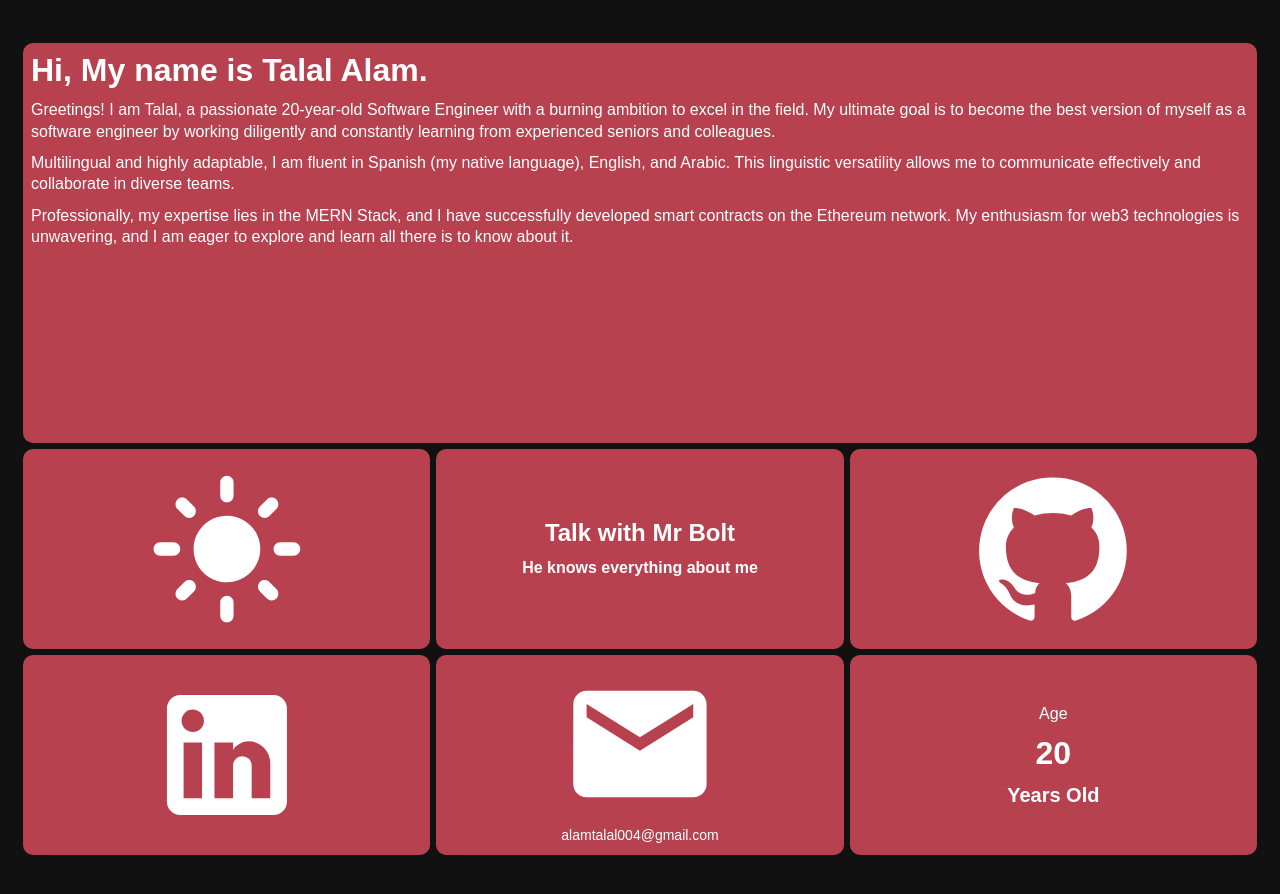
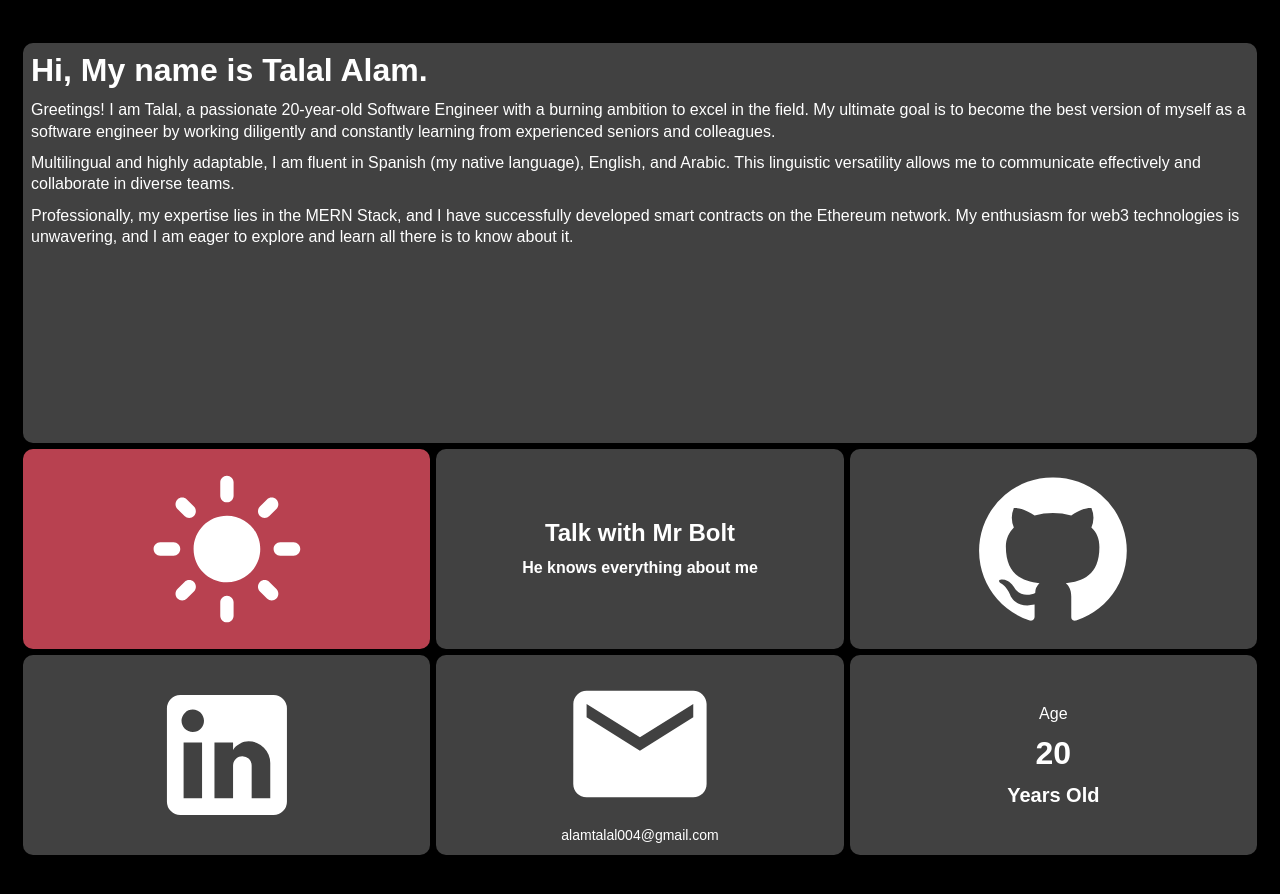
Before and after one commit to AlmTalal/portfolioFrontend, a React (Vite) app: page / in a window 1280 px wide. Shown: the top 894 px of the page. Built offline with nearby package versions, Linux system fonts and the light colour scheme; no server answers.

Commit message:
Added theming to this files

```diff
--- a/src/App.jsx
+++ b/src/App.jsx
@@ -11,7 +11,7 @@ function App() {
           <CssBaseline />
           <main
             style={{
-              backgroundColor: colors.primary[500],
+              backgroundColor: "black",
               height: "100%",
               margin: "0px",
             }}
--- a/src/Components/Common/AppBox.jsx
+++ b/src/Components/Common/AppBox.jsx
@@ -9,7 +9,7 @@ export default function AppBox({ handleClick, children, style }) {
 
   return (
     <Box
-      backgroundColor={colors.red[400]}
+      backgroundColor={colors.primary[400]}
       height={"200px"}
       margin={"3px"}
       textAlign={"center"}
--- a/src/Components/Common/ChatTextBox.jsx
+++ b/src/Components/Common/ChatTextBox.jsx
@@ -1,9 +1,13 @@
 import { Fab, Stack, TextField } from "@mui/material";
 import React, { useRef } from "react";
 import SendRoundedIcon from "@mui/icons-material/SendRounded";
+import { useTheme } from "@emotion/react";
+import { tokens } from "../../theme";
 
 export default function MsgTextBox({ handleSubmit }) {
   const inputFieldRef = useRef();
+  const theme = useTheme();
+  const colors = tokens(theme.pallete.mode);
 
   const handleClick = async () => {
     if (inputFieldRef.current.value !== "") {
@@ -27,11 +31,11 @@ export default function MsgTextBox({ handleSubmit }) {
         multiline
         maxRows={4}
         placeholder="Ask Bolt anything you want"
-        autoFocus
         inputRef={inputFieldRef}
         onKeyDown={handleEnter}
+        sx={{ "& .MuiInputBase-input": { color: colors.secondary[400] } }}
       />
-      <Fab color="primary" aria-label="send" onClick={handleClick}>
+      <Fab sx={{ color: "black" }} aria-label="send" onClick={handleClick}>
         <SendRoundedIcon />
       </Fab>
     </Stack>
--- a/src/Components/Common/LinkBox.jsx
+++ b/src/Components/Common/LinkBox.jsx
@@ -13,7 +13,7 @@ export default function LinkBox({ link, children }) {
 
   return (
     <Box
-      backgroundColor={colors.red[400]}
+      backgroundColor={colors.primary[400]}
       height={"200px"}
       margin={"3px"}
       textAlign={"center"}
--- a/src/Components/Common/Message.jsx
+++ b/src/Components/Common/Message.jsx
@@ -1,22 +1,27 @@
+import { useTheme } from "@emotion/react";
 import { Box, Typography } from "@mui/material";
 import React from "react";
+import { tokens } from "../../theme";
 
 export default function Message({ text, human }) {
+  const theme = useTheme();
+  const colors = tokens(theme.pallete.mode);
+
   const messageStyle = human
     ? {
-        backgroundColor: "red",
+        backgroundColor: colors.secondary[400],
         borderRadius: "0px 20px",
         alignSelf: "flex-end",
-        borderColor: "red",
+        borderColor: colors.secondary[400],
         borderWidth: "10px",
-        color: "white",
+        color: colors.primary[400],
       }
     : {
         borderRadius: "20px 0px",
-        color: "black",
+        color: colors.secondary[400],
         borderStyle: "solid",
         borderWidth: "5px",
-        borderColor: "red",
+        borderColor: colors.secondary[400],
       };
 
   return (
@@ -28,7 +33,9 @@ export default function Message({ text, human }) {
       padding={"12px"}
       height="fit-content"
     >
-      <Typography variant="subtitle1">{text}</Typography>
+      <Typography variant="subtitle1" fontWeight={"bold"}>
+        {text}
+      </Typography>
     </Box>
   );
 }
--- a/src/Components/PersonalSummary.jsx
+++ b/src/Components/PersonalSummary.jsx
@@ -12,7 +12,7 @@ export default function PersonalSummary() {
       height={"400px"}
       margin={"3px"}
       borderRadius={"10px"}
-      backgroundColor={colors.red[400]}
+      backgroundColor={colors.primary[400]}
       padding={1}
       overflow={"auto"}
       sx={{ "&::-webkit-scrollbar": { display: "none" } }}
--- a/src/Screens/AIChatBox.jsx
+++ b/src/Screens/AIChatBox.jsx
@@ -4,8 +4,12 @@ import MsgTextBox from "../Components/Common/ChatTextBox";
 import Chatbox from "../Components/Chatbox";
 import ChatHeader from "../Components/ChatHeader";
 import { ChatService, socket } from "../Services/apiSocket";
+import { useTheme } from "@emotion/react";
+import { tokens } from "../theme";
 
-export default function AiChatBox() {
+export default function AiChatBox({ hideChatBox }) {
+  const theme = useTheme();
+  const colors = tokens(theme.pallete.mode);
   const [messages, setMessages] = useState([]);
 
   useEffect(() => {}, [messages]);
@@ -34,7 +38,7 @@ export default function AiChatBox() {
       alignItems={"center"}
       borderRadius={"10px"}
       padding={"20px"}
-      backgroundColor={"#fcdcde"}
+      backgroundColor={colors.primary[400]}
       marginTop={"30px"}
       sx={{
         position: "absolute",
@@ -44,7 +48,7 @@ export default function AiChatBox() {
       }}
     >
       <Stack spacing={1} height={"100%"}>
-        <ChatHeader />
+        <ChatHeader hideChatBox={hideChatBox} />
         <Divider />
         <Chatbox messages={messages} />
         <Divider />
```
